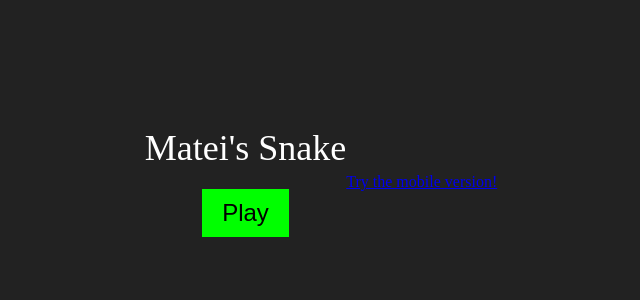
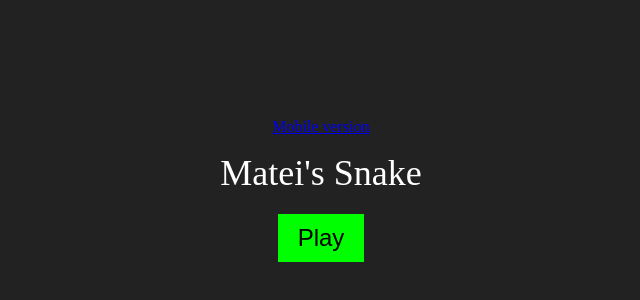
Before and after one commit to matei1413/matei-snake, a plain HTML site: page index.html in a window 1280 px wide. Shown: the part 218-518 px from the top of the page, without its empty margins (319-959 px from the left). Drawn offline with Linux system fonts and the light colour scheme.

Commit message:
actually fixed hyperlink

```diff
--- a/index.html
+++ b/index.html
@@ -47,13 +47,13 @@
 </head>
 <body>
     <div class="launch-screen">
+        <p>
+            <a href="https://matei1413.github.io/matei-snake/tests/mobiletest.html">Mobile version</a>
+        </p>
         <div class="title">Matei's Snake</div>
         <button class="play-button" onclick="startGame()">Play</button>
     </div>
     <canvas id="snakeCanvas" width="400" height="400"></canvas>
-        <p>
-            <a href="https://matei1413.github.io/matei-snake/tests/mobiletest.html">Try the mobile version!</a>
-        </p>
     <script>
         const canvas = document.getElementById('snakeCanvas');
         const ctx = canvas.getContext('2d');
```
